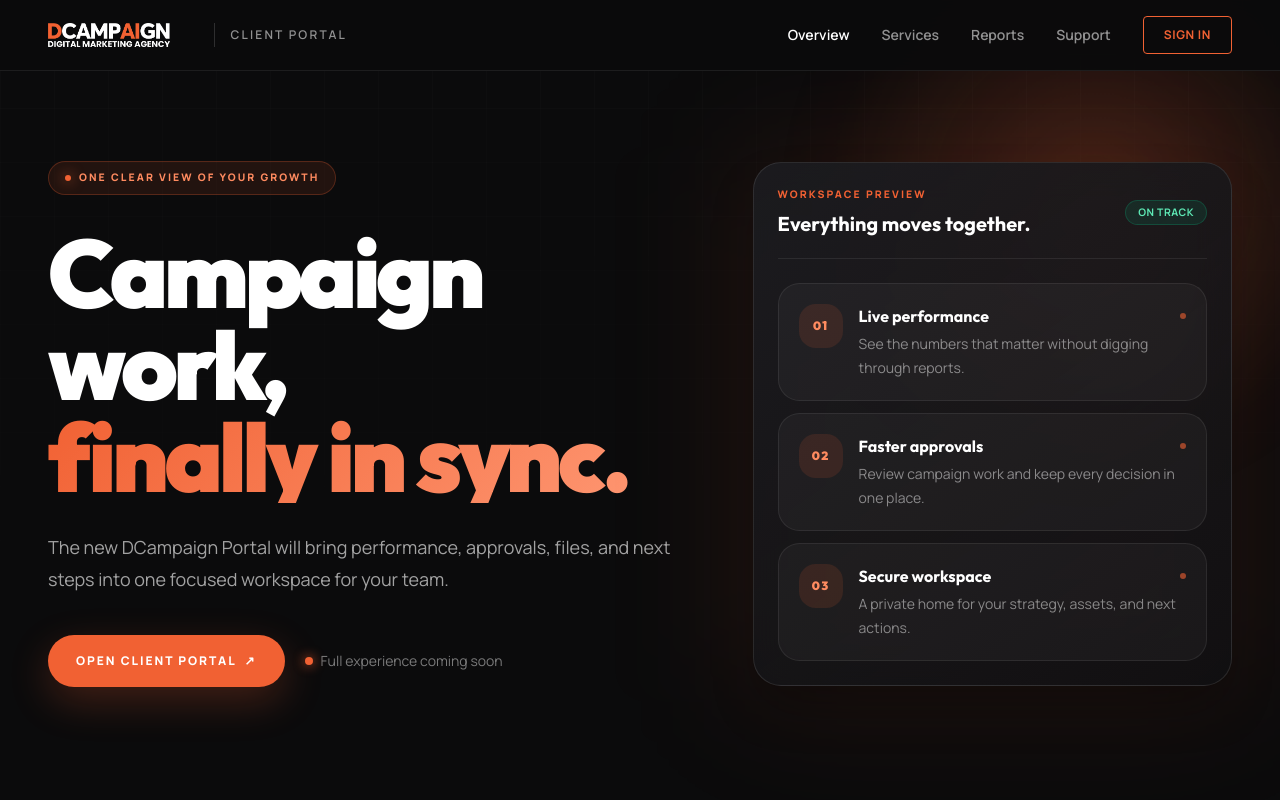
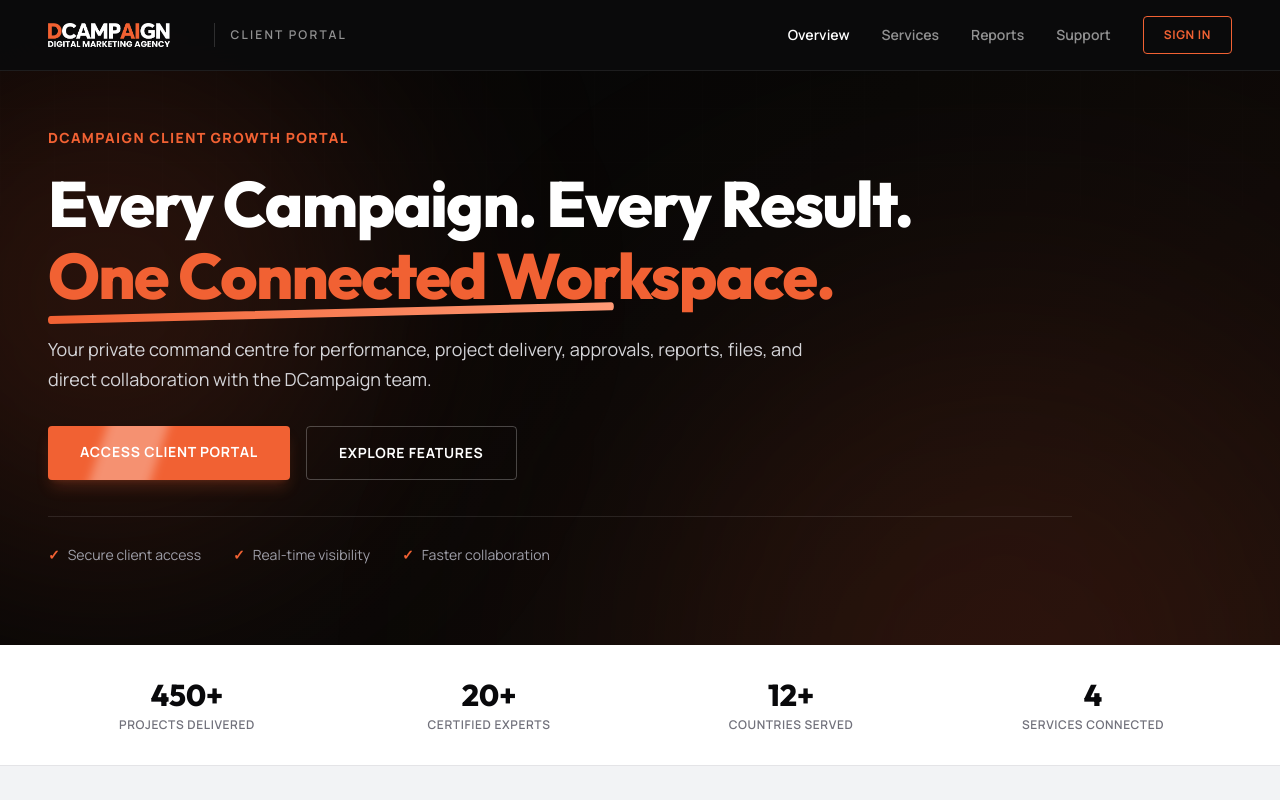
Before and after one commit to DCampaign/protal_dcampaign, a Next.js app: page / in a window 1280 px wide. Shown: the top 800 px of the page. Built offline with nearby package versions, Linux system fonts and the light colour scheme.

Commit message:
Rebuild portal in DCampaign visual system

```diff
--- a/app/globals.css
+++ b/app/globals.css
@@ -1,6 +1,5 @@
 @import url('https://fonts.googleapis.com/css2?family=Manrope:wght@400;500;600;700;800&family=Outfit:wght@500;600;700;800;900&display=swap');
 @import 'tailwindcss';
-@import 'tw-animate-css';
 
 @custom-variant dark (&:is(.dark *));
 
@@ -88,6 +87,41 @@
   animation: glow-drift 9s ease-in-out infinite alternate;
 }
 
+.hero-ambient-gradient {
+  background: linear-gradient(135deg, #040404 0%, #090807 52%, #150c09 100%);
+}
+
+.creative-underline { position: relative; white-space: nowrap; }
+.creative-underline::after {
+  content: '';
+  position: absolute;
+  left: 0;
+  right: 0;
+  bottom: -0.12em;
+  height: 0.12em;
+  border-radius: 999px;
+  background: linear-gradient(90deg, #f16133, #ff9a76);
+  transform: scaleX(0.72) rotate(-1deg);
+  transform-origin: left;
+}
+
+.shimmer-btn { position: relative; overflow: hidden; }
+.shimmer-btn::after {
+  content: '';
+  position: absolute;
+  inset: -50% auto -50% -35%;
+  width: 24%;
+  transform: rotate(18deg);
+  background: rgb(255 255 255 / 0.3);
+  filter: blur(5px);
+  animation: button-shimmer 3.8s ease-in-out infinite;
+}
+
+@keyframes button-shimmer {
+  0%, 55% { left: -35%; }
+  90%, 100% { left: 125%; }
+}
+
 @keyframes glow-drift {
   from { transform: translate3d(0, 0, 0) scale(0.92); opacity: 0.7; }
   to { transform: translate3d(-6%, 8%, 0) scale(1.08); opacity: 1; }
@@ -96,6 +130,7 @@
 @media (prefers-reduced-motion: reduce) {
   html { scroll-behavior: auto; }
   .hero-glow { animation: none; }
+  .shimmer-btn::after { animation: none; }
 }
 
 @layer base {
--- a/app/page.tsx
+++ b/app/page.tsx
@@ -1,76 +1,41 @@
+'use client';
 import Link from 'next/link';
+import { useState } from 'react';
+import type { ReactNode } from 'react';
 import { PortalHeader } from '../components/portal-header';
 
-const highlights = [
-  { label: 'Live performance', copy: 'See the numbers that matter without digging through reports.' },
-  { label: 'Faster approvals', copy: 'Review campaign work and keep every decision in one place.' },
-  { label: 'Secure workspace', copy: 'A private home for your strategy, assets, and next actions.' },
-];
+const features = [
+  ['01','Live Campaign Performance','Track SEO, Meta Ads, social media, and website delivery from one clear workspace.'],
+  ['02','Approvals Without Delays','Review creatives, content, and campaign changes with every decision kept in context.'],
+  ['03','Reports & Documents','Find monthly reports, invoices, calendars, and shared assets whenever you need them.'],
+  ['04','One Connected Team','See recent activity, next actions, and contact your DCampaign team from the same place.'],
+] as const;
+const steps = [['01','Sign in securely','Enter your private DCampaign workspace.'],['02','See what moved','Review progress, performance, deliverables, and open decisions.'],['03','Keep work moving','Approve, download, comment, or reach your account team.']] as const;
+const faqs = [
+  ['What will I see inside my portal?','Active services, progress, campaign metrics, recent activity, reports, files, approvals, invoices, and support.'],
+  ['Is my company information private?','Yes. Every client receives a secure private workspace with permission-based access.'],
+  ['Can more than one team member get access?','Yes. Additional users can be invited with access appropriate to their role.'],
+  ['Can I approve campaign work here?','Yes. Creative, feedback, decisions, and approval status stay together.'],
+] as const;
 
-export default function Home() {
-  return (
-    <main className="relative min-h-screen overflow-hidden bg-brand-bg text-white">
-      <div className="hero-grid pointer-events-none absolute inset-0 opacity-40" />
-      <div className="hero-glow pointer-events-none absolute -right-40 -top-40 size-160 rounded-full" />
+export default function Home(){
+ const [openFaq,setOpenFaq]=useState(0);
+ return <main className="min-h-screen bg-white text-zinc-950">
+  <PortalHeader />
+  <section id="overview" className="relative flex min-h-[70vh] items-center overflow-hidden bg-[#080808] pb-16 pt-28 text-white md:pb-20 md:pt-32">
+   <div className="hero-ambient-gradient pointer-events-none absolute inset-0"/><div className="pointer-events-none absolute -left-[12%] top-[5%] size-130 rounded-full bg-[#f16133]/16 blur-[135px]"/><div className="pointer-events-none absolute -bottom-[55%] right-[-5%] size-170 rounded-full bg-[#f16133]/13 blur-[150px]"/><div className="hero-grid pointer-events-none absolute inset-0 opacity-20"/>
+   <div className="relative z-10 mx-auto w-full max-w-7xl px-6 md:px-12"><div className="max-w-5xl"><p className="text-xs font-extrabold uppercase tracking-widest text-[#f16133] md:text-sm">DCAMPAIGN CLIENT GROWTH PORTAL</p><h1 className="mt-5 max-w-5xl font-display text-4xl font-extrabold leading-[1.12] tracking-tight sm:text-5xl md:text-6xl lg:text-[4rem]">Every Campaign. Every Result. <span className="creative-underline text-[#f16133]">One Connected Workspace.</span></h1><p className="mt-6 max-w-3xl text-base leading-relaxed text-zinc-300 md:text-lg">Your private command centre for performance, project delivery, approvals, reports, files, and direct collaboration with the DCampaign team.</p><div className="mt-8 flex flex-wrap gap-4"><Link href="/client/login" className="shimmer-btn rounded bg-[#f16133] px-8 py-4 text-sm font-bold uppercase tracking-wider shadow-lg shadow-[#f16133]/20 transition hover:scale-[1.02] hover:bg-[#d55328]">Access client portal</Link><a href="#features" className="rounded border border-white/25 px-8 py-4 text-sm font-bold uppercase tracking-wider transition hover:border-[#f16133] hover:text-[#f16133]">Explore features</a></div><div className="mt-9 flex flex-wrap gap-8 border-t border-white/10 pt-7 text-sm text-zinc-400">{['Secure client access','Real-time visibility','Faster collaboration'].map(x=><span key={x} className="flex items-center gap-2"><b className="text-[#f16133]">✓</b>{x}</span>)}</div></div></div>
+  </section>
+  <section className="border-b border-zinc-200 bg-white py-8"><div className="mx-auto flex max-w-7xl flex-wrap justify-between gap-6 px-6 text-center md:px-12">{[['450+','Projects delivered'],['20+','Certified experts'],['12+','Countries served'],['4','Services connected']].map(([v,l])=><div key={l} className="min-w-32 flex-1"><p className="font-display text-3xl font-extrabold">{v}</p><p className="mt-1 text-xs font-semibold uppercase tracking-wider text-zinc-500">{l}</p></div>)}</div></section>
+  <section id="features" className="bg-[#f2f3f5] py-20 md:py-28"><div className="mx-auto max-w-7xl px-6 md:px-12"><Title kicker="ONE PORTAL. TOTAL VISIBILITY." title={<>Everything your growth team needs, <span className="text-[#f16133]">in one place.</span></>}/><div className="grid gap-6 md:grid-cols-2">{features.map(([n,t,c])=><article key={t} className="group rounded-2xl border border-zinc-200/80 bg-white p-7 shadow-sm transition duration-500 hover:-translate-y-1 hover:border-[#f16133]/35 hover:shadow-xl md:p-9"><div className="flex gap-5"><span className="font-display text-sm font-black tracking-widest text-[#f16133]">{n}</span><div><h3 className="font-display text-xl font-extrabold md:text-2xl">{t}</h3><p className="mt-3 text-sm leading-7 text-zinc-600">{c}</p><span className="mt-6 inline-block text-xs font-bold uppercase tracking-widest text-[#f16133]">Learn more →</span></div></div></article>)}</div></div></section>
+  <section className="overflow-hidden bg-[#0b0b0c] py-20 text-white md:py-28"><div className="mx-auto grid max-w-7xl gap-14 px-6 md:px-12 lg:grid-cols-[.85fr_1.15fr] lg:items-center"><div><p className="text-xs font-bold uppercase tracking-widest text-[#f16133]">YOUR WORKSPACE PREVIEW</p><h2 className="mt-4 font-display text-3xl font-extrabold leading-tight md:text-5xl">Know exactly where your growth stands.</h2><div className="my-6 h-1 w-12 rounded bg-[#f16133]"/><p className="text-sm leading-7 text-zinc-400 md:text-base">A clear view of delivery and performance replaces scattered messages, spreadsheets, and status calls.</p><Link href="/client/dashboard" className="mt-8 inline-flex rounded bg-[#f16133] px-7 py-3.5 text-xs font-bold uppercase tracking-widest hover:bg-[#d55328]">View demo dashboard</Link></div><DashboardPreview/></div></section>
+  <section className="bg-white py-20 md:py-28"><div className="mx-auto max-w-7xl px-6 md:px-12"><div className="text-center"><p className="text-xs font-bold uppercase tracking-widest text-[#f16133]">HOW IT WORKS</p><h2 className="mt-4 font-display text-3xl font-extrabold md:text-5xl">Simple by design. Powerful in practice.</h2><div className="mx-auto my-14 h-1 w-12 rounded bg-[#f16133]"/></div><div className="grid gap-10 md:grid-cols-3">{steps.map(([n,t,c])=><div key={t} className="text-center"><div className="mx-auto grid size-16 place-items-center rounded-full border border-[#f16133]/25 bg-[#f16133]/8 font-display text-lg font-black text-[#f16133]">{n}</div><h3 className="mt-6 font-display text-xl font-extrabold">{t}</h3><p className="mx-auto mt-3 max-w-sm text-sm leading-7 text-zinc-600">{c}</p></div>)}</div></div></section>
+  <section className="bg-[#f2f3f5] py-20 md:py-28"><div className="mx-auto max-w-4xl px-6 text-center md:px-12"><p className="text-xs font-bold uppercase tracking-widest text-[#f16133]">BUILT FOR PARTNERSHIP</p><h2 className="mt-4 font-display text-3xl font-extrabold md:text-5xl">Less chasing. More clarity. Better momentum.</h2><div className="relative mt-10 rounded-2xl border border-zinc-200 bg-white p-8 text-left shadow-xl md:p-12"><span className="absolute right-10 top-5 font-serif text-8xl text-[#f16133]/10">“</span><p className="relative text-lg leading-8 text-zinc-700 md:text-xl">The portal gives every client a transparent view of what has been delivered, what is performing, and what needs their attention next.</p><div className="mt-7 border-t border-zinc-100 pt-6"><p className="font-display text-sm font-extrabold">DCampaign Client Success Team</p><p className="mt-1 text-xs font-semibold text-[#f16133]">Growth, connected.</p></div></div></div></section>
+  <section id="faq" className="bg-white py-20 md:py-28"><div className="mx-auto grid max-w-7xl gap-12 px-6 md:px-12 lg:grid-cols-2 lg:gap-16"><Title kicker="FREQUENTLY ASKED QUESTIONS" title={<>Everything you need to know before signing in.</>}/><div className="space-y-4">{faqs.map(([q,a],i)=>{const open=openFaq===i;return <div key={q} className="overflow-hidden rounded-xl border border-zinc-200 shadow-sm"><button type="button" onClick={()=>setOpenFaq(open?-1:i)} className="flex w-full cursor-pointer items-center justify-between gap-5 px-6 py-5 text-left font-display text-sm font-bold hover:text-[#f16133] md:text-base"><span>{q}</span><span className={`text-xl text-[#f16133] transition-transform ${open?'rotate-45':''}`}>+</span></button><div className={`grid transition-all duration-300 ${open?'grid-rows-[1fr] border-t border-zinc-100':'grid-rows-[0fr]'}`}><div className="overflow-hidden"><p className="bg-zinc-50/60 px-6 py-5 text-sm leading-7 text-zinc-600">{a}</p></div></div></div>})}</div></div></section>
+  <section className="relative overflow-hidden bg-[#0b0b0c] py-20 text-white"><div className="absolute inset-0 bg-[radial-gradient(circle_at_80%_50%,rgba(241,97,51,.18),transparent_40%)]"/><div className="relative mx-auto flex max-w-7xl flex-col justify-between gap-8 px-6 md:px-12 lg:flex-row lg:items-center"><div><p className="text-xs font-bold uppercase tracking-widest text-[#f16133]">YOUR GROWTH WORKSPACE IS READY</p><h2 className="mt-4 font-display text-3xl font-extrabold md:text-5xl">Everything important. One login away.</h2></div><Link href="/client/login" className="shrink-0 rounded bg-[#f16133] px-8 py-4 text-xs font-bold uppercase tracking-widest hover:bg-[#d55328]">Sign in to your portal</Link></div></section>
+  <footer className="border-t border-zinc-900 bg-[#080808] py-8 text-zinc-500"><div className="mx-auto flex max-w-7xl flex-col justify-between gap-4 px-6 text-xs md:flex-row md:px-12"><p>© 2026 DCampaign Digital. All rights reserved.</p><div className="flex gap-6"><a href="mailto:info@dcampaign.com" className="hover:text-[#f16133]">info@dcampaign.com</a><Link href="/client/login" className="hover:text-[#f16133]">Client login</Link></div></div></footer>
+ </main>
+}
 
-      <PortalHeader />
-
-      <section id="top" className="relative z-10 mx-auto grid min-h-screen max-w-7xl items-center gap-14 px-6 pb-20 pt-32 lg:grid-cols-[1.15fr_0.85fr] lg:px-12 lg:pb-24 lg:pt-36">
-        <div className="max-w-3xl">
-          <div className="mb-8 inline-flex items-center gap-2 rounded-full border border-brand/25 bg-brand/10 px-4 py-2 text-[0.65rem] font-extrabold uppercase tracking-[0.2em] text-brand-light">
-            <span className="size-1.5 rounded-full bg-brand shadow-[0_0_14px_#f16133]" />
-            One clear view of your growth
-          </div>
-          <h1 className="font-display text-5xl font-black leading-[0.96] tracking-[-0.045em] sm:text-6xl lg:text-8xl">
-            Campaign work,
-            <span className="brand-gradient block">finally in sync.</span>
-          </h1>
-          <p className="mt-7 max-w-2xl text-base leading-8 text-white/62 sm:text-lg">
-            The new DCampaign Portal will bring performance, approvals, files, and next steps into one focused workspace for your team.
-          </p>
-          <div className="mt-10 flex flex-wrap items-center gap-5">
-            <Link
-              href="/client/login"
-              className="inline-flex h-13 items-center justify-center gap-2 rounded-full bg-brand px-7 text-xs font-extrabold uppercase tracking-[0.16em] text-white shadow-[0_14px_40px_rgba(241,97,51,0.24)] transition-colors hover:bg-brand-dark"
-            >
-              Open client portal <span aria-hidden="true">↗</span>
-            </Link>
-            <span className="flex items-center gap-2 text-sm text-white/45">
-              <span className="size-2 rounded-full bg-brand shadow-[0_0_12px_#f16133]" aria-hidden="true" />
-              Full experience coming soon
-            </span>
-          </div>
-        </div>
-
-        <aside className="relative mx-auto w-full max-w-xl lg:max-w-none" aria-label="Portal preview">
-          <div className="absolute -inset-4 rounded-[2rem] bg-brand/10 blur-3xl" />
-          <div className="glass-card relative overflow-hidden rounded-[1.75rem] p-4 shadow-2xl shadow-black/35 sm:p-6">
-            <div className="mb-6 flex items-center justify-between border-b border-white/8 pb-5">
-              <div>
-                <p className="text-[0.65rem] font-extrabold uppercase tracking-[0.2em] text-brand">Workspace preview</p>
-                <h2 className="mt-2 font-display text-xl font-bold">Everything moves together.</h2>
-              </div>
-              <span className="rounded-full border border-emerald-400/20 bg-emerald-400/10 px-3 py-1 text-[0.65rem] font-bold uppercase tracking-wider text-emerald-300">On track</span>
-            </div>
-            <div className="space-y-3">
-              {highlights.map(({ label, copy }, index) => (
-                <div key={label} className="group flex gap-4 rounded-2xl border border-white/8 bg-white/[0.035] p-5 transition-colors hover:border-brand/25 hover:bg-brand/[0.045]">
-                  <div className="flex size-11 shrink-0 items-center justify-center rounded-xl bg-brand/12 font-display text-xs font-black tracking-widest text-brand-light">
-                    0{index + 1}
-                  </div>
-                  <div className="min-w-0">
-                    <div className="flex items-center justify-between gap-4">
-                      <h3 className="font-display text-base font-bold">{label}</h3>
-                      <span className="size-1.5 rounded-full bg-brand/60" aria-hidden="true" />
-                    </div>
-                    <p className="mt-1 text-sm leading-6 text-white/48">{copy}</p>
-                  </div>
-                </div>
-              ))}
-            </div>
-          </div>
-        </aside>
-      </section>
-    </main>
-  );
-}
+function Title({kicker,title}:{kicker:string;title:ReactNode}){return <div className="mb-14 max-w-3xl"><p className="text-xs font-bold uppercase tracking-widest text-[#f16133]">{kicker}</p><h2 className="mt-4 font-display text-3xl font-extrabold leading-tight md:text-5xl">{title}</h2><div className="mt-6 h-1 w-12 rounded bg-[#f16133]"/></div>}
+function DashboardPreview(){return <div className="rounded-2xl border border-white/10 bg-[#151518] p-5 shadow-2xl md:p-7"><div className="flex justify-between border-b border-white/10 pb-5"><div><p className="text-xs font-bold">ABC Company</p><p className="mt-1 text-[.65rem] uppercase tracking-wider text-zinc-500">September overview</p></div><span className="rounded-full bg-emerald-400/10 px-3 py-1.5 text-[.65rem] font-bold uppercase text-emerald-300">On track</span></div><div className="mt-5 grid grid-cols-2 gap-3 sm:grid-cols-4">{[['SEO','72%'],['Meta Ads','84%'],['Social','60%'],['Website','92%']].map(([l,v])=><div key={l} className="rounded-xl border border-white/8 bg-white/[.035] p-4"><p className="text-[.6rem] font-bold uppercase tracking-wider text-zinc-500">{l}</p><p className="mt-3 font-display text-xl font-extrabold">{v}</p><div className="mt-3 h-1 rounded bg-white/10"><div className="h-full rounded bg-[#f16133]" style={{width:v}}/></div></div>)}</div><div className="mt-4 rounded-xl border border-white/8 bg-white/[.025] p-5"><p className="text-[.65rem] font-bold uppercase tracking-widest text-[#f16133]">Recent activity</p>{['Meta campaign optimised','SEO report published','Creative ready for approval'].map((x,i)=><div key={x} className="flex items-center gap-3 border-b border-white/8 py-3 text-xs text-zinc-300 last:border-0"><span className="grid size-6 place-items-center rounded-full bg-[#f16133]/15 text-[#f16133]">{i+1}</span>{x}</div>)}</div></div>}
```
